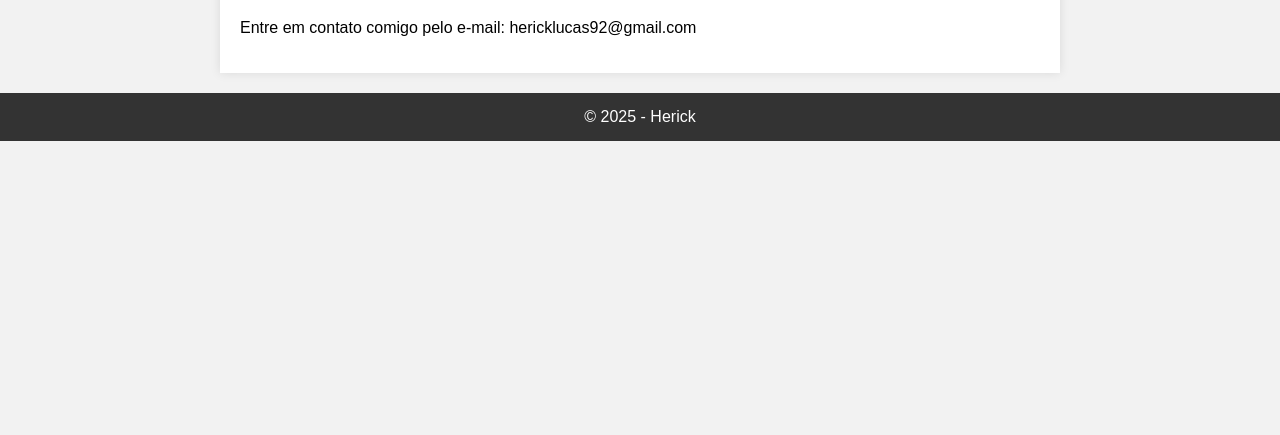
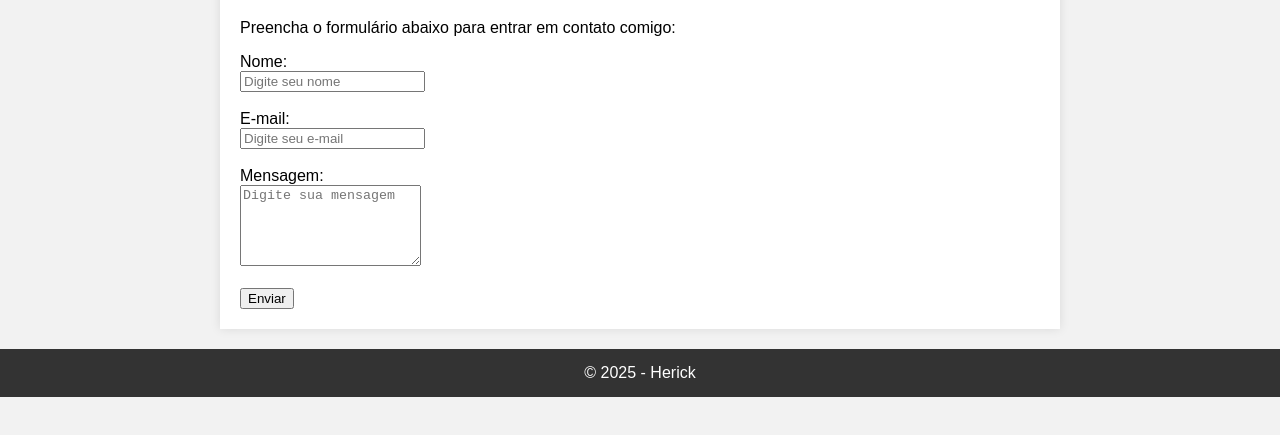
Before and after one commit to Herick-Lucas/Hericklucas, a plain HTML site: page contato.html in a window 1280 px wide. Shown: the part 149-584 px from the top of the page. Drawn offline with Linux system fonts and the light colour scheme.

Commit message:
Update contato.html

```diff
--- a/contato.html
+++ b/contato.html
@@ -17,7 +17,21 @@
     </nav>
 </header>
 <main>
-    <h1>Contato</h1><p>Entre em contato comigo pelo e-mail: hericklucas92@gmail.com</p>
+    <h1>Contato</h1>
+    <p>Preencha o formulário abaixo para entrar em contato comigo:</p>
+
+    <form>
+        <label for="nome">Nome:</label><br>
+        <input type="text" id="nome" name="nome" placeholder="Digite seu nome" required><br><br>
+
+        <label for="email">E-mail:</label><br>
+        <input type="email" id="email" name="email" placeholder="Digite seu e-mail" required><br><br>
+
+        <label for="mensagem">Mensagem:</label><br>
+        <textarea id="mensagem" name="mensagem" placeholder="Digite sua mensagem" rows="5" required></textarea><br><br>
+
+        <button type="submit">Enviar</button>
+    </form>
 </main>
 <footer>
     &copy; 2025 - Herick
```
